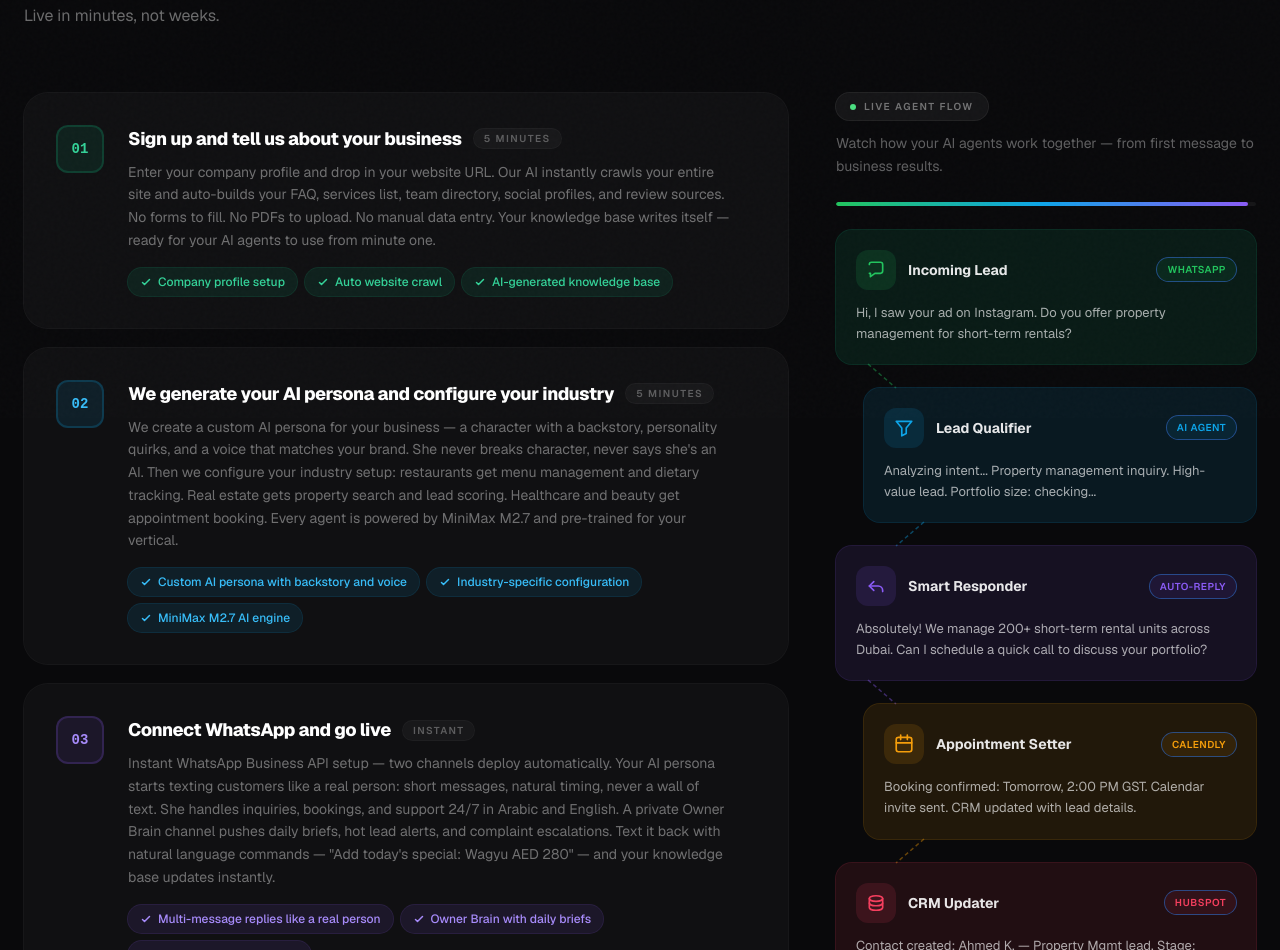
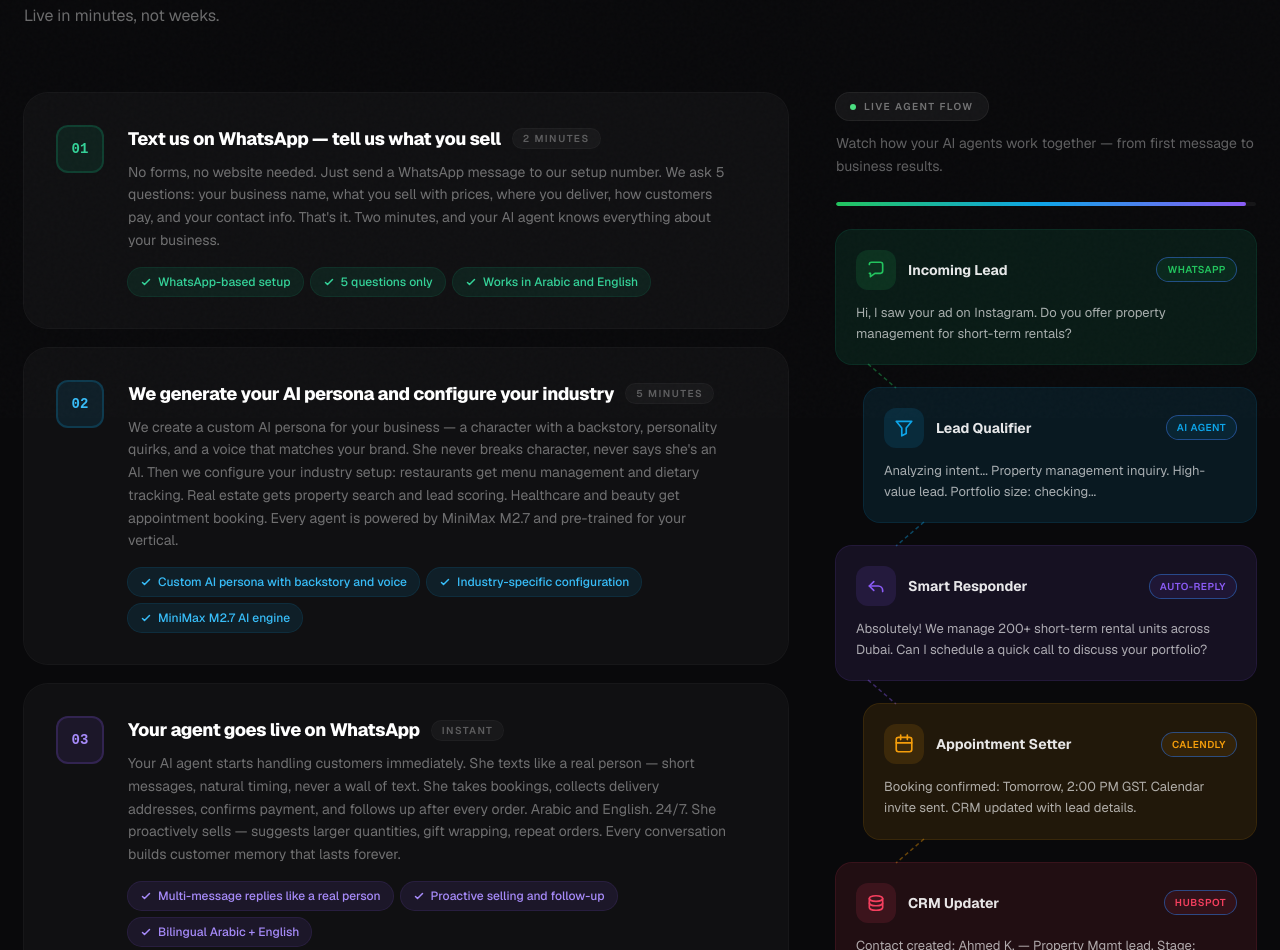
Before and after one commit to dhnpmp-tech/project-agent, a Next.js app in the folder apps/website/: page /process in a window 1280 px wide. Shown: the part 382-1332 px from the top of the page. Built offline with nearby package versions, Linux system fonts and the light colour scheme.

Commit message:
feat: WhatsApp onboarding on process page

```diff
--- a/apps/website/src/app/process/page.tsx
+++ b/apps/website/src/app/process/page.tsx
@@ -8,10 +8,10 @@ import { motion } from "framer-motion";
 const steps = [
   {
     step: "01",
-    title: "Sign up and tell us about your business",
-    duration: "5 minutes",
-    description: "Enter your company profile and drop in your website URL. Our AI instantly crawls your entire site and auto-builds your FAQ, services list, team directory, social profiles, and review sources. No forms to fill. No PDFs to upload. No manual data entry. Your knowledge base writes itself — ready for your AI agents to use from minute one.",
-    details: ["Company profile setup", "Auto website crawl", "AI-generated knowledge base"],
+    title: "Text us on WhatsApp — tell us what you sell",
+    duration: "2 minutes",
+    description: "No forms, no website needed. Just send a WhatsApp message to our setup number. We ask 5 questions: your business name, what you sell with prices, where you deliver, how customers pay, and your contact info. That's it. Two minutes, and your AI agent knows everything about your business.",
+    details: ["WhatsApp-based setup", "5 questions only", "Works in Arabic and English"],
     color: "text-emerald-400",
     bg: "bg-emerald-500/10",
     border: "border-emerald-500/20",
@@ -34,10 +34,10 @@ const steps = [
   },
   {
     step: "03",
-    title: "Connect WhatsApp and go live",
+    title: "Your agent goes live on WhatsApp",
     duration: "Instant",
-    description: "Instant WhatsApp Business API setup — two channels deploy automatically. Your AI persona starts texting customers like a real person: short messages, natural timing, never a wall of text. She handles inquiries, bookings, and support 24/7 in Arabic and English. A private Owner Brain channel pushes daily briefs, hot lead alerts, and complaint escalations. Text it back with natural language commands — \"Add today's special: Wagyu AED 280\" — and your knowledge base updates instantly.",
-    details: ["Multi-message replies like a real person", "Owner Brain with daily briefs", "Bilingual Arabic + English"],
+    description: "Your AI agent starts handling customers immediately. She texts like a real person — short messages, natural timing, never a wall of text. She takes bookings, collects delivery addresses, confirms payment, and follows up after every order. Arabic and English. 24/7. She proactively sells — suggests larger quantities, gift wrapping, repeat orders. Every conversation builds customer memory that lasts forever.",
+    details: ["Multi-message replies like a real person", "Proactive selling and follow-up", "Bilingual Arabic + English"],
     color: "text-violet-400",
     bg: "bg-violet-500/10",
     border: "border-violet-500/20",
```
